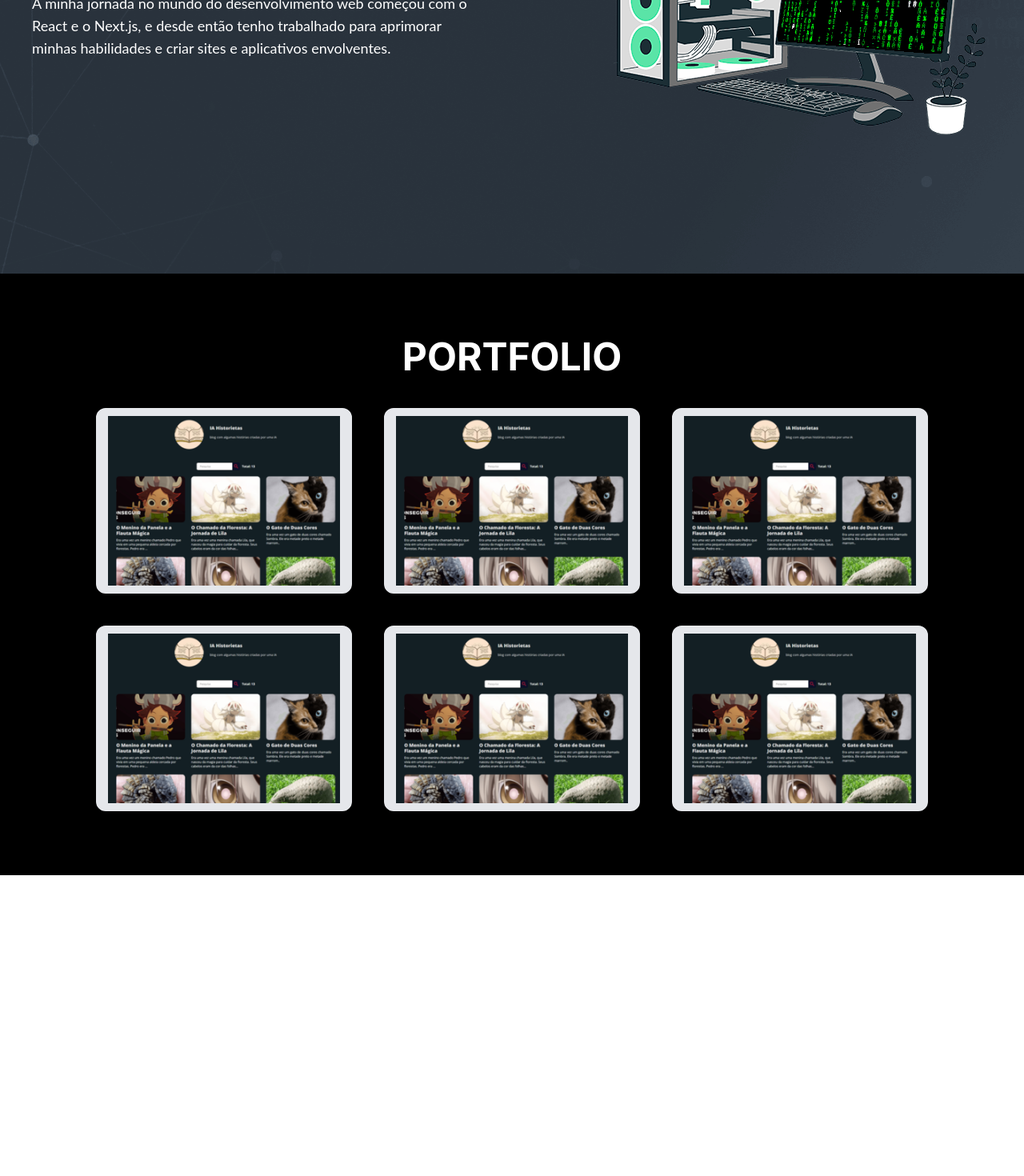
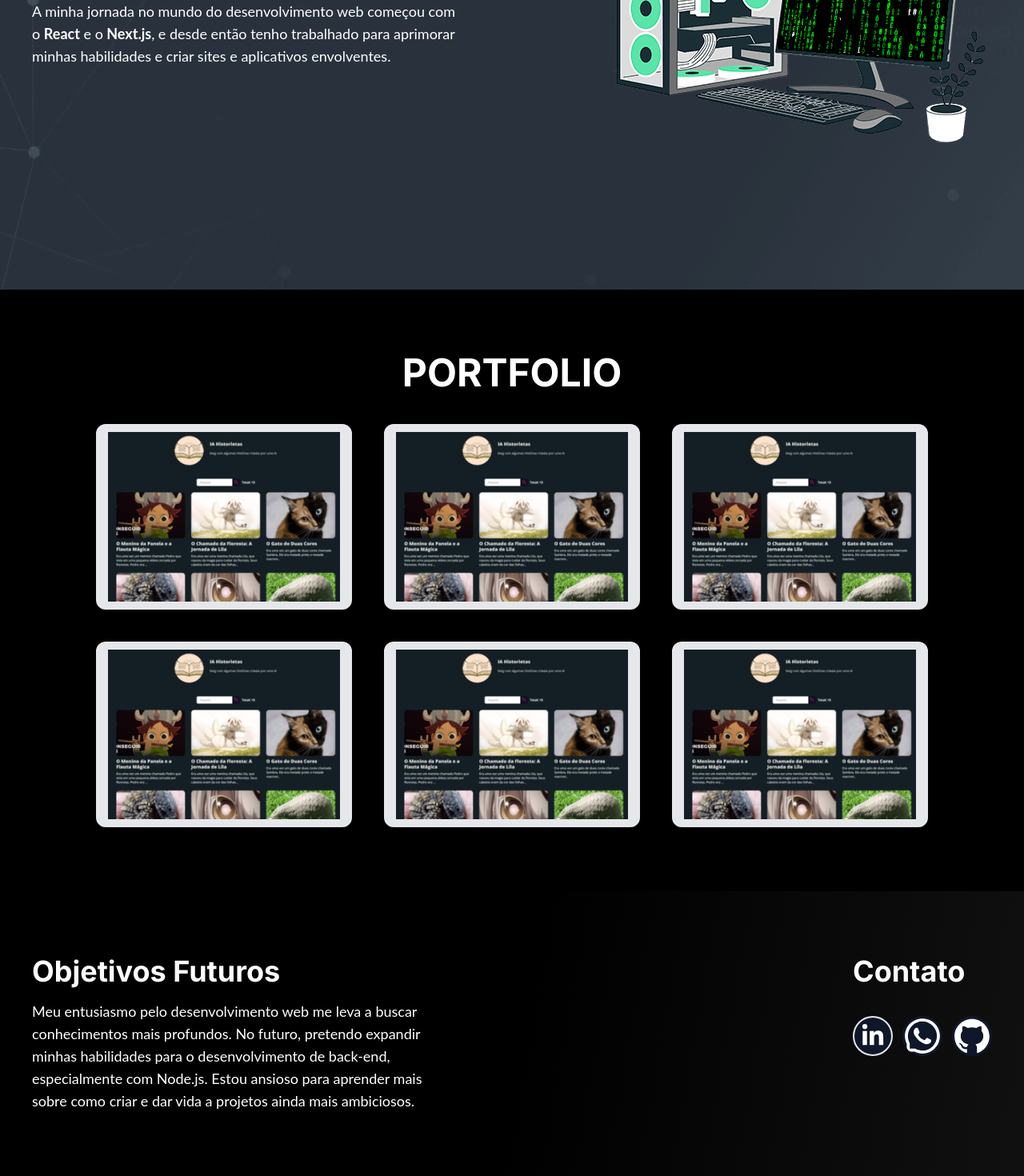
Before and after one commit to LordGhapa/portifolio-next-js, a Next.js app: page / in a window 1280 px wide. Shown: the part 358-1828 px from the top of the page at 80% size. Before the commit the page ends 1452 px from the top, so only its background shows below. Built offline with nearby package versions, Linux system fonts and the light colour scheme.

Commit message:
✨ Feat: create Footer

```diff
--- a/package.json
+++ b/package.json
@@ -12,7 +12,8 @@
   "dependencies": {
     "next": "latest",
     "react": "latest",
-    "react-dom": "latest"
+    "react-dom": "latest",
+    "react-icons": "^4.11.0"
   },
   "devDependencies": {
     "@types/node": "latest",
--- a/src/app/globals.css
+++ b/src/app/globals.css
@@ -6,3 +6,12 @@
 img {
   aspect-ratio: attr(width) / attr(height);
 }
+footer{
+  background: linear-gradient(100deg, #000 50.38%, #434343 252.68%);
+}
+button{
+  transition: all 300ms ease-in-out;
+}
+button:hover{
+  transform: scale(1.1);
+}
--- a/src/app/page.tsx
+++ b/src/app/page.tsx
@@ -1,3 +1,4 @@
+import Footer from "@/components/Footer";
 import Hero from "@/components/Hero";
 
 import Portfolio from "@/components/Portfolio/index";
@@ -7,6 +8,7 @@ const Home = () => {
     <>
       <Hero />
       <Portfolio />
+      <Footer />
     </>
   );
 };
--- /dev/null
+++ b/src/components/Footer/index.tsx
@@ -0,0 +1,43 @@
+import { AiFillGithub, AiOutlineWhatsApp } from "react-icons/ai";
+import { FaLinkedinIn } from "react-icons/fa";
+
+const Footer = () => {
+  return (
+    <footer className="px-3 py-20 text-white">
+      <div className="mx-auto flex max-w-[500px] flex-col   justify-center md:max-w-3xl md:flex-row md:items-center md:justify-between lg:max-w-[1200px]">
+        <div id="objetivos" className="flex max-w-[500px] flex-col gap-4">
+          <h2 className=" text-4xl font-bold"> Objetivos Futuros</h2>
+          <p className="font-lato text-lg">
+            Meu entusiasmo pelo desenvolvimento web me leva a buscar
+            conhecimentos mais profundos. No futuro, pretendo expandir minhas
+            habilidades para o desenvolvimento de back-end, especialmente com
+            Node.js. Estou ansioso para aprender mais sobre como criar e dar
+            vida a projetos ainda mais ambiciosos.
+          </p>
+        </div>
+        <div id="contatos" className="flex flex-col gap-4 self-start">
+          <h2 className=" mb-5 text-4xl font-bold">Contato</h2>
+
+          <div className="flex gap-3">
+            <button
+              className="flex h-[50px] w-[50px] cursor-pointer
+            items-center justify-center rounded-full  border-2 bg-slate-900"
+            >
+              <FaLinkedinIn size={30} />
+            </button>
+
+            <button className="cursor-pointer  rounded-full   bg-slate-900">
+              <AiOutlineWhatsApp className="rounded-full" size={50} />
+            </button>
+
+            <button className="cursor-pointer rounded-full bg-slate-900">
+              <AiFillGithub size={50} />
+            </button>
+          </div>
+        </div>
+      </div>
+    </footer>
+  );
+};
+
+export default Footer;
--- a/src/components/Hero/index.tsx
+++ b/src/components/Hero/index.tsx
@@ -3,20 +3,22 @@ const Hero = () => {
     <main>
       <section
         id="hero"
-        className="flex max-h-screen min-h-[700px] items-center bg-heromd bg-cover px-3 pt-16 text-white md:bg-hero"
+        className="flex max-h-screen min-h-[90vh] items-center bg-heromd bg-cover px-3 pt-16 text-white md:bg-hero"
       >
         <div className="mx-auto flex w-full max-w-[500px] flex-col items-center  lg:max-w-[1200px] lg:flex-row  lg:justify-between">
-          <div className="mb-20 lg:max-w-[550px]">
+          <div className="mb-20 lg:max-w-[540px]">
             <h1 className=" text-4xl tracking-wider  md:text-5xl md:tracking-wide lg:text-left">
               Felipe Lacerda
             </h1>
             <p className=" mb-4 font-lato sm:text-lg  md:text-2xl md:tracking-wide lg:text-left">
               Desenvolvedor Front-end
             </p>
-            <p className=" font-lato sm:text-lg ">
-              A minha jornada no mundo do desenvolvimento web começou com o
-              React e o Next.js, e desde então tenho trabalhado para aprimorar
-              minhas habilidades e criar sites e aplicativos envolventes.
+            <p className=" font-lato text-base sm:text-lg">
+              A minha jornada no mundo do desenvolvimento web começou com o{" "}
+              <span className="text-[18px] font-bold">React</span> e o
+              <span className="text-[18px] font-bold"> Next.js</span>, e desde
+              então tenho trabalhado para aprimorar minhas habilidades e criar
+              sites e aplicativos envolventes.
             </p>
           </div>
 
--- a/src/components/HtmlComponent/index.tsx
+++ b/src/components/HtmlComponent/index.tsx
@@ -4,7 +4,7 @@ interface HtmlComponentProps {
 const HtmlComponent = ({ text }: HtmlComponentProps) => {
   return (
     <>
-      <div dangerouslySetInnerHTML={{ __html: text }} />
+      <span dangerouslySetInnerHTML={{ __html: text }} />
     </>
   );
 };
--- a/src/components/Modal/index.tsx
+++ b/src/components/Modal/index.tsx
@@ -1,4 +1,4 @@
-// import HtmlComponent from "../HtmlComponent/index";
+import { AiFillCloseCircle } from "react-icons/ai";
 import dynamic from "next/dynamic";
 
 const HtmlComponent = dynamic(
@@ -18,7 +18,7 @@ interface ModalProps {
 }
 const Modal = ({ img, git, youtube, link, text, id }: ModalProps) => {
   return (
-    <div className="">
+    <div>
       {/* ModalTrigger */}
 
       <div>
@@ -48,12 +48,12 @@ const Modal = ({ img, git, youtube, link, text, id }: ModalProps) => {
       {/* Modal */}
       <label
         htmlFor={id}
-        className="pointer-events-none invisible fixed inset-0 flex cursor-pointer items-center justify-center overflow-hidden overscroll-contain bg-slate-700/30 opacity-0 transition-all duration-200 ease-in-out peer-checked:pointer-events-auto peer-checked:visible peer-checked:opacity-100 peer-checked:[&>*]:translate-y-0 peer-checked:[&>*]:scale-100"
+        className="pointer-events-none invisible fixed inset-0 z-50 flex  cursor-pointer items-center justify-center overflow-hidden overscroll-contain bg-slate-700/30 opacity-0 transition-all duration-200 ease-in-out peer-checked:pointer-events-auto peer-checked:visible peer-checked:opacity-100 peer-checked:[&>*]:translate-y-0 peer-checked:[&>*]:scale-100"
       >
         {/* box modal */}
         <label className="h-fit max-h-[calc(100vh-5em)] w-80 max-w-lg scale-90 overflow-y-auto overscroll-contain rounded-md bg-white p-6 text-black  shadow-2xl transition">
           <label htmlFor={id} className="absolute right-3 top-2 cursor-pointer">
-            x
+            <AiFillCloseCircle size={24} />
           </label>
           <h3 className="text-lg font-bold">ola</h3>
           <p className="py-4">
--- a/src/components/Portfolio/index.tsx
+++ b/src/components/Portfolio/index.tsx
@@ -11,7 +11,7 @@ const Portfolio = () => {
             {data.map((item, index) => (
               <div
                 key={index}
-                className="max-w-xs rounded-xl border-x-[15px] border-y-[10px] "
+                className=" max-w-xs  rounded-xl border-x-[15px] border-y-[10px] "
               >
                 <Modal {...item} />
               </div>
```
Also changed, not shown: 1 other file (tests, documents, lock files or other folders).
